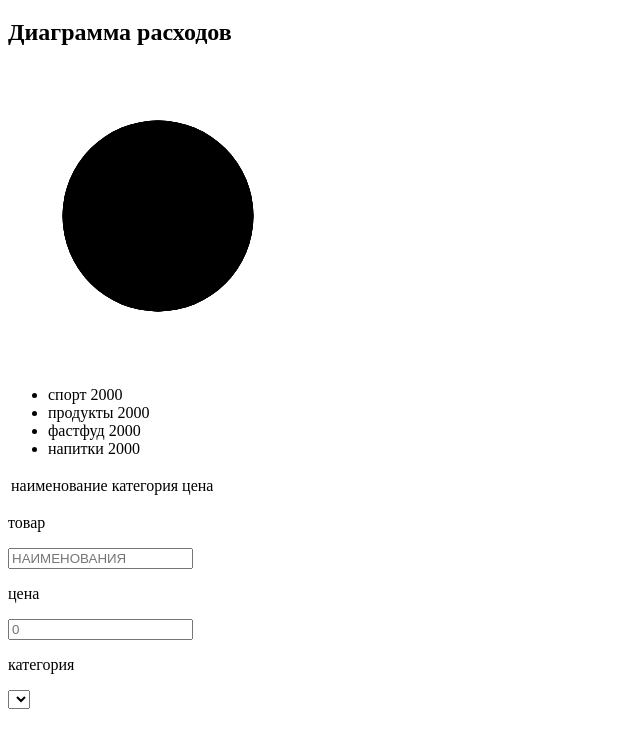
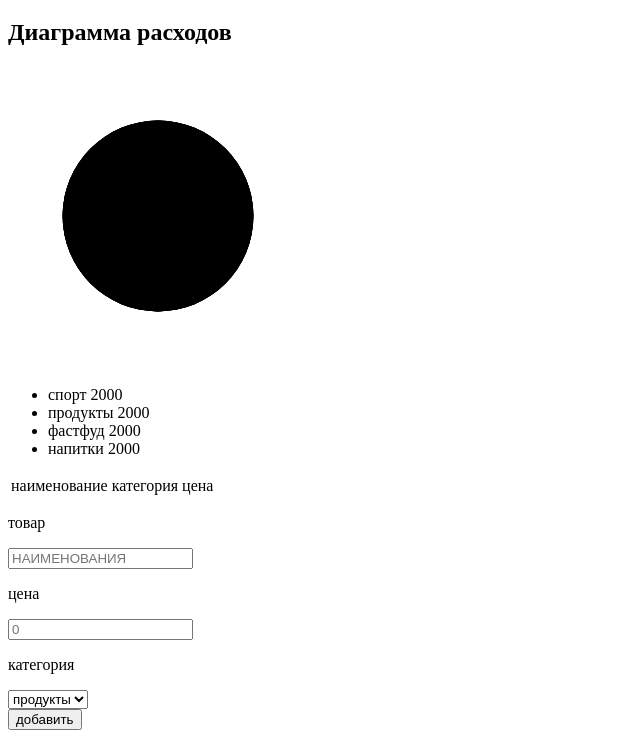
Before and after one commit to artemgey/walet__777, a plain HTML site: page index.html in a window 1280 px wide. Shown: the part 61-800 px from the top of the page, without its empty margins (0-640 px from the left). Drawn offline with Linux system fonts and the light colour scheme.

Commit message:
Add files via upload

```diff
--- a/index.html
+++ b/index.html
@@ -83,12 +83,17 @@
 
                 <div class="editor__form-row">
                     <p class="editor__form-input-name">категория</p>
-                    <select name="" id=""></select>
+                    <select name="select-category" id="selestCategory" class="editor__form-input">
+                        <option value="podust">продукты</option>
+                        <option value="podust">фастфуд</option>
+                        <option value="podust">спорт</option>
+                        <option value="podust">напитки</option>
+                    </select>
 
                 </div>
-
-
-
+                <div class="editor__form-row">
+                    <button class="btn" name='addBtn'>добавить</button>
+                </div>
             </form>
         </div>
         <script src="script.js"></script>
--- a/style.css
+++ b/style.css
@@ -0,0 +1 @@
+.canvas {}
```
